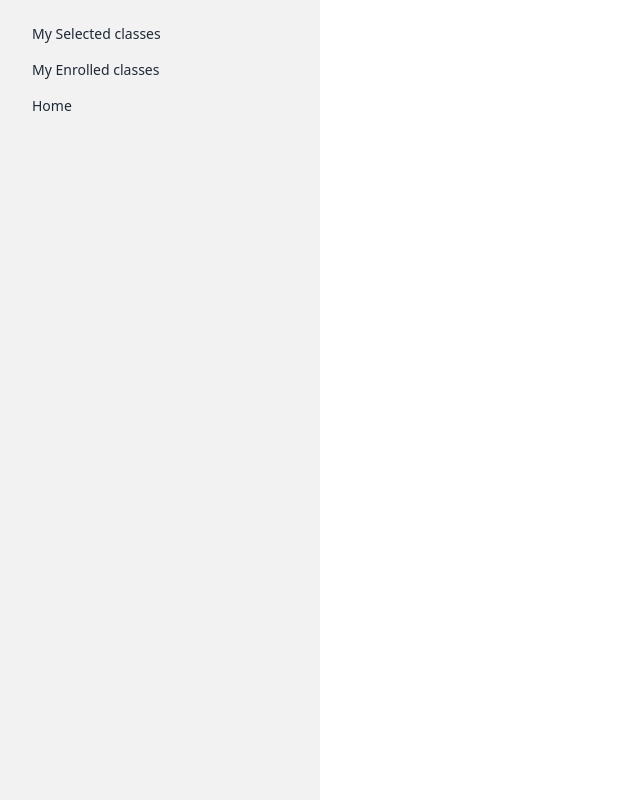
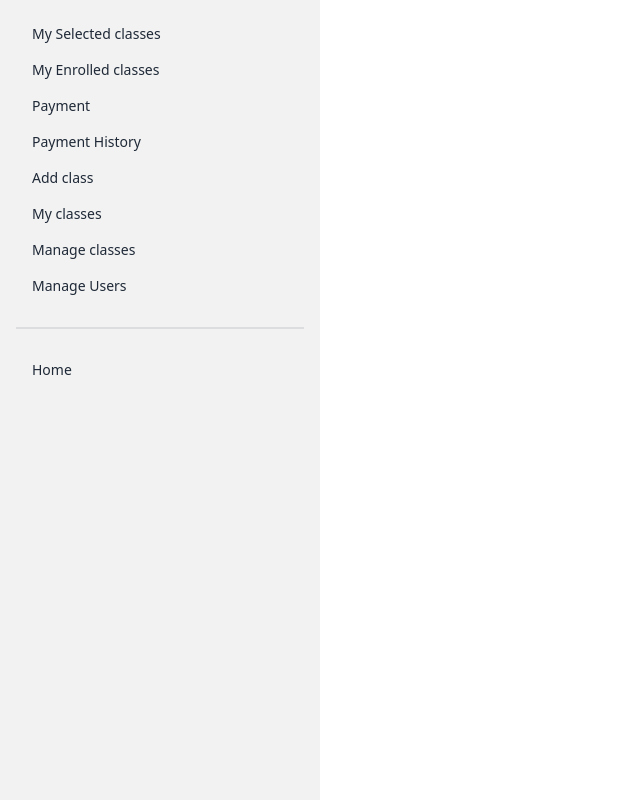
Before and after one commit to TarekAziz01/summer-camp-client, a React (Vite) app: page /dashboard in a window 1280 px wide. Shown: the whole page, without its empty margins (0-640 px from the left). Built offline with nearby package versions, Linux system fonts and the light colour scheme; no server answers; sample sign-in values are in the browser's storage.

Commit message:
save change in dash board

```diff
--- a/src/Layout/Dashboard.jsx
+++ b/src/Layout/Dashboard.jsx
@@ -29,9 +29,27 @@ const Dashboard = () => {
             </NavLink>
           </li>
           <li>
-            <NavLink to="/">
-             Home
-            </NavLink>
+            <NavLink to="/dashboard/payment">Payment</NavLink>
+          </li>
+          <li>
+            <NavLink to="/dashboard/paymentHistory">Payment History</NavLink>
+          </li>
+          <li>
+            <NavLink to="/dashboard/addClass">Add class</NavLink>
+          </li>
+          <li>
+            <NavLink to="/dashboard/myClasses">My classes</NavLink>
+          </li>
+          <li>
+            <NavLink to="/dashboard/manageClasses">Manage classes</NavLink>
+          </li>
+          <li>
+            <NavLink to="/dashboard/manageUsers">Manage Users</NavLink>
+          </li>
+
+          <div className="divider"></div>
+          <li>
+            <NavLink to="/">Home</NavLink>
           </li>
         </ul>
       </div>
--- /dev/null
+++ b/src/pages/Dashboard/AddClass.jsx
@@ -0,0 +1,11 @@
+
+
+const AddClass = () => {
+    return (
+        <div>
+            <h2>add classes here</h2>
+        </div>
+    );
+};
+
+export default AddClass;
--- /dev/null
+++ b/src/pages/Dashboard/ManageClasses.jsx
@@ -0,0 +1,11 @@
+
+
+const ManageClasses = () => {
+    return (
+        <div>
+            <h1>admin manage classes</h1>
+        </div>
+    );
+};
+
+export default ManageClasses;
--- /dev/null
+++ b/src/pages/Dashboard/ManageUsers.jsx
@@ -0,0 +1,11 @@
+
+
+const ManageUsers = () => {
+    return (
+        <div>
+            <h1>admin manage users</h1>
+        </div>
+    );
+};
+
+export default ManageUsers;
--- /dev/null
+++ b/src/pages/Dashboard/MyClasses.jsx
@@ -0,0 +1,11 @@
+
+
+const MyClasses = () => {
+    return (
+        <div>
+            <h2>my classes added by instructor</h2>
+        </div>
+    );
+};
+
+export default MyClasses;
--- /dev/null
+++ b/src/pages/Dashboard/Payment.jsx
@@ -0,0 +1,11 @@
+
+
+const Payment = () => {
+    return (
+        <div>
+            <h2>payment here </h2>
+        </div>
+    );
+};
+
+export default Payment;
--- /dev/null
+++ b/src/pages/Dashboard/PaymentHistory.jsx
@@ -0,0 +1,11 @@
+
+
+const PaymentHistory = () => {
+    return (
+        <div>
+            <h2>Payment History</h2>
+        </div>
+    );
+};
+
+export default PaymentHistory;
```
Also changed, not shown: src/Routes/Routes.jsx (+30 -0 lines).
